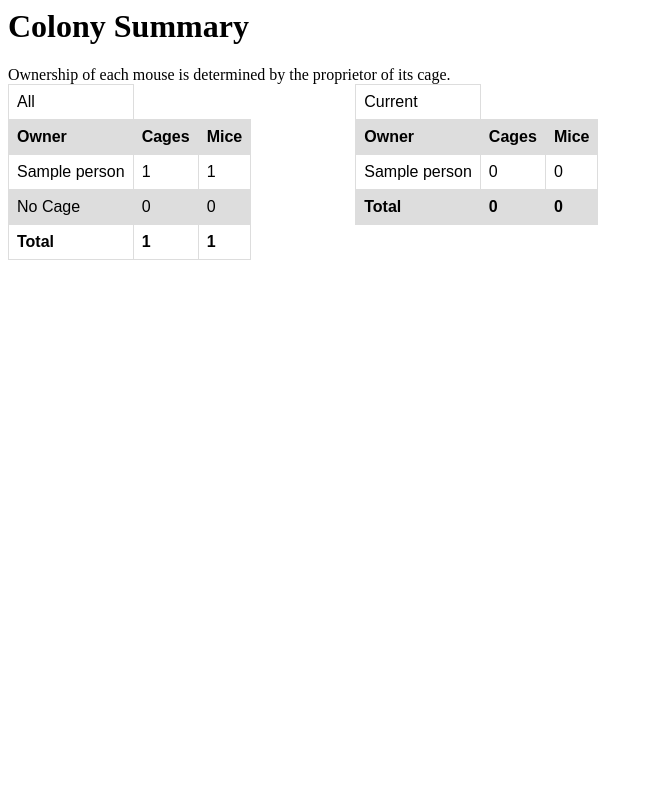
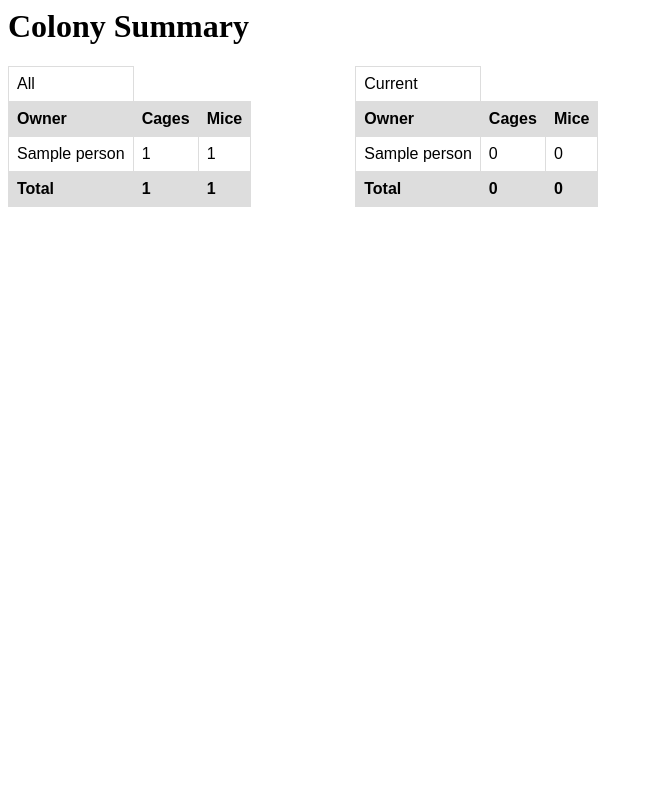
Before and after one commit to Rodgers-PAC-Lab/krill, a Django app: page /colony/summary in a window 1280 px wide. Shown: the whole page, without its empty margins (0-653 px from the left). Run offline with Django 3.2, Linux system fonts and the light colour scheme; a user stored in the database is signed in; tables that the repository leaves empty hold one stand-in row (values such as "Sample post"); parts of the project's set-up code (start-up, migrations or seed data) failed here and were passed over.

Commit message:
Revert "merged"
This reverts commit 1b056b0bb81caa751c4c160cbfa5bb50a480f872, reversing
changes made to 74d354a24a03111c8ee10141da6535fdbdc98050.

```diff
--- a/colony/models.py
+++ b/colony/models.py
@@ -490,31 +490,6 @@ class Mouse(models.Model):
     cage_history_string.short_description = 'From oldest to newest'
 
     @property
-    def user_or_proprietor(self):
-        """Returns the person in charge of this mouse.
-
-        This is determined in the following precedence order
-            * self.user if it is set
-            * self.cage.proprietor if self.cage is set
-            * self.litter.breeding_cage.proprietor if self.litter is set
-            * Otherwise None
-
-        Probably it would make more sense to use an AutoSlugField here, that
-        would update to cage's proprietor after every cage change. Also
-        it would be much faster to query the database.
-        """
-        if self.user:
-            return self.user
-
-        if self.cage:
-            return self.cage.proprietor
-
-        if self.litter:
-            return self.litter.breeding_cage.proprietor
-
-        return None
-
-    @property
     def sacked(self):
         return self.sack_date is not None
 
--- a/colony/templates/colony/summary.html
+++ b/colony/templates/colony/summary.html
@@ -2,8 +2,6 @@
 <link rel="stylesheet" type="text/css" href="{% static 'colony/table.css' %}" />
 
 <h1>Colony Summary</h1>
-Ownership of each mouse is determined by the proprietor of its cage. <br />
-
 <table style="display: inline">
 	<thead>
 		<tr><td>All</td></tr>
--- a/colony/views.py
+++ b/colony/views.py
@@ -58,20 +58,6 @@ class IndexView(generic.ListView):
         if order_by:
             # What if order_by == 'name'?
             qs = qs.order_by(order_by, 'name')
-
-        # Now select related
-        qs = qs.prefetch_related('mouse_set').\
-            prefetch_related('specialrequest_set').\
-            prefetch_related('specialrequest_set__requester').\
-            prefetch_related('specialrequest_set__requestee').\
-            prefetch_related('mouse_set__litter').\
-            prefetch_related('mouse_set__user').\
-            prefetch_related('mouse_set__genotype').\
-            prefetch_related('litter').\
-            prefetch_related('litter__mouse_set').\
-            prefetch_related('litter__father').\
-            prefetch_related('litter__mother').\
-            select_related()
 
         return qs
 
@@ -144,43 +130,15 @@ def make_mating_cage(request):
 
 
 def summary(request):
-    """Returns cage and mouse counts by person for a summary view
-
-    For this summary, we use the "proprietor" attribute of cage to determine
-    who owns it. We use cage__proprietor to determine who owns a mouse. This
-    is because mouse.user is usually null. Note that this will fail when a
-    mouse has no cage (typically after sacking). These mice are listed as
-    belonging to "No Cage".
-
-    Would probably be better to use the "user_or_proprietor" property
-    of Mouse, but this is Python (not a slug) so would be too slow here.
-
-    'persons_all':
-        list of dicts, each with keys:
-            'name': each person's name
-            'cages': number of cages for which that person is proprietor
-            'mice': number of mice in those cages
-
-    'persons_current':
-        Same as above, but only for cages for which defunct=False.
-    """
     persons = Person.objects.all()
     mice = Mouse.objects.all()
     cages = Cage.objects.all()
-
 
     #Contains information about all cages and mice stored in databse
     all_table_data = [{ 'name': person.name,
                     'cages': cages.filter(proprietor=person).count(),
                     'mice': mice.filter(user=person).count(),
                 } for person in persons]
-
-    all_table_data.append({
-        'name': 'No Cage',
-        'cages': 0,
-        'mice': mice.filter(cage__isnull=True).count()
-    })
-
     all_totals = {'cages' : Cage.objects.count(), 'mice' : Mouse.objects.count()}
     #Contains information about only non-defunct cages and non-sacked mice
     current_table_data = [{ 'name': person.name,
--- a/templates/admin/index.html
+++ b/templates/admin/index.html
@@ -15,7 +15,6 @@
   <div style="margin-bottom:15px"><a href="{% url 'colony:index' %}?person={{ user.get_username }}" >Your census view</a></div>
   <div style="margin-bottom:15px"><a href="{% url 'colony:index' %}" >Complete census view</a></div>
   <div style="margin-bottom:15px"><a href="{% url 'colony:new_mating_cage' %}" >Create a new mating cage</a></div>
-  <div style="margin-bottom:15px"><a href="{% url 'colony:summary' %}" >Cage counts</a></div>
 
 {% if app_list %}
     {% for app in app_list %}
```
Also changed, not shown: test_sql_queries.py (deleted, +0 -20 lines).
